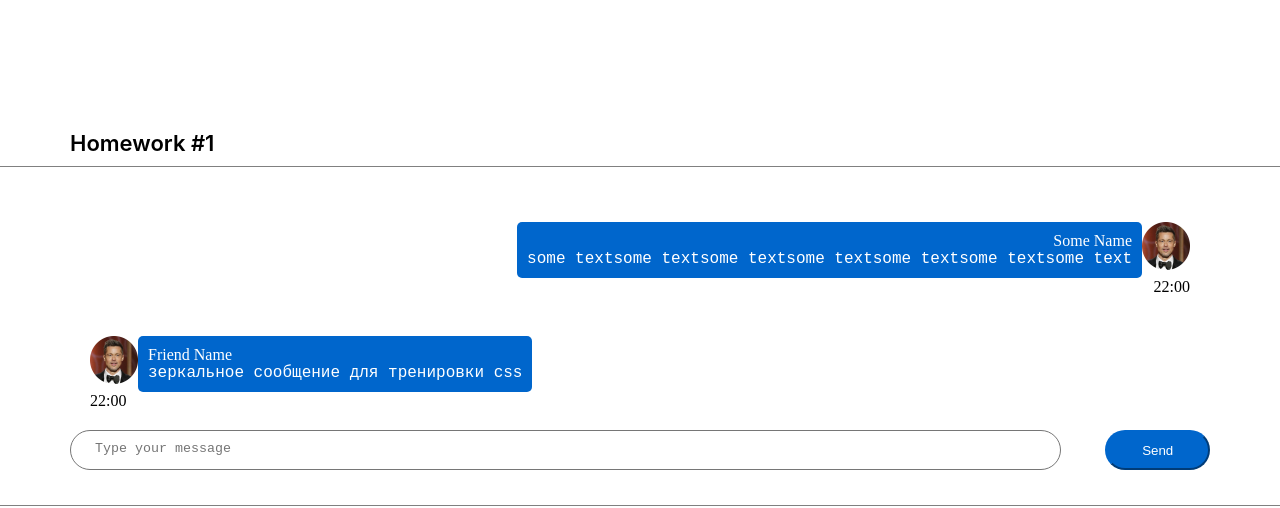
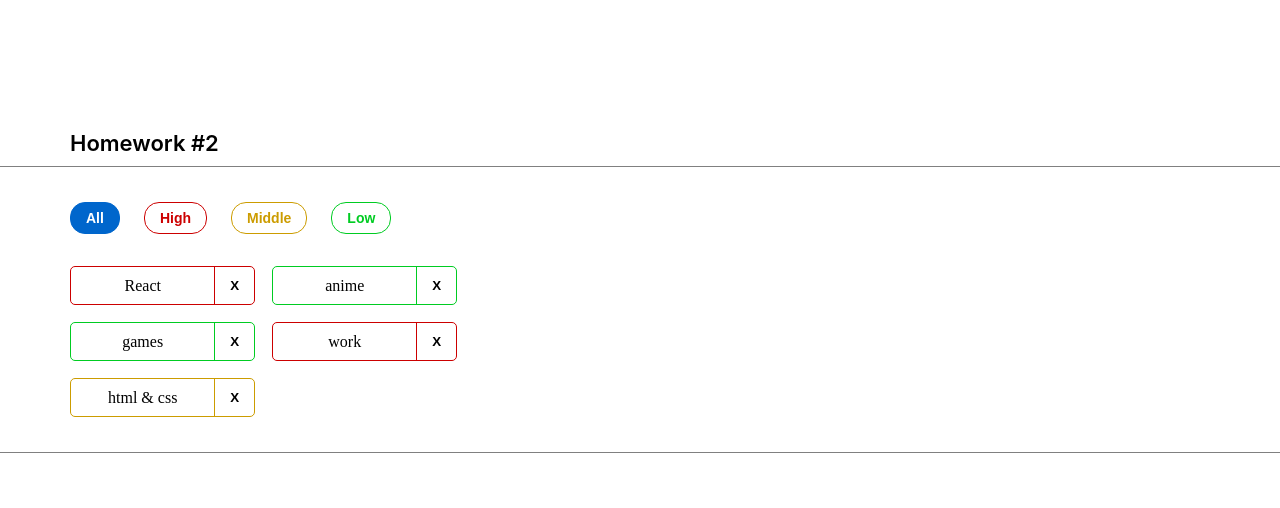
Before and after one commit to pasosh12/sprint2_HW, a React (Create React App) app: page /#/pre-junior in a window 1280 px wide. Shown: the top 508 px of the page. Built offline with nearby package versions, Linux system fonts and the light colour scheme.

Commit message:
hw2 done

```diff
--- a/src/s1-main/App.tsx
+++ b/src/s1-main/App.tsx
@@ -1,13 +1,13 @@
 import React from 'react'
 import s from './App.module.css'
 import HW1 from '../s2-homeworks/hw01/HW1'
-
+import HW2 from '../s2-homeworks/hw02/HW2'
 function App() {
     return (
         <div className={s.App}>
-            <HW1/>
+            {/* <HW1/> */}
             {/*раскомментировать по ходу выполнения*/}
-            {/*<HW2/>*/}
+            <HW2/>
             {/*<HW3/>*/}
             {/*<HW4/>*/}
 
--- a/src/s2-homeworks/hw02/HW2.tsx
+++ b/src/s2-homeworks/hw02/HW2.tsx
@@ -17,16 +17,16 @@
 * */
 
 // types
-export type AffairPriorityType = any // need to fix any
+export type AffairPriorityType = string
 export type AffairType = {
-    _id: any // need to fix any
-    name: any // need to fix any
+    _id: number
+    name: string
     priority: AffairPriorityType
 }
 export type FilterType = 'all' | AffairPriorityType
 
 // constants
-const defaultAffairs: any = [ // need to fix any
+const defaultAffairs: AffairType[] = [
     {_id: 1, name: 'React', priority: 'high'}, // студенты могут изменить содержимое name и количество элементов в массиве, ...priority не менять!
     {_id: 2, name: 'anime', priority: 'low'},
     {_id: 3, name: 'games', priority: 'low'},
@@ -35,23 +35,23 @@
 ]
 
 // pure helper functions
-export const filterAffairs = (affairs: any, filter: any): any => { // need to fix any
-
-
-    return affairs // need to fix
+export const filterAffairs = (affairs: AffairType[], filter: FilterType): AffairType[] => {
+    if (filter=='all') return affairs
+    affairs = affairs.filter(a => a.priority === filter)
+    return affairs
 }
-export const deleteAffair = (affairs: any, _id: any): any => { // need to fix any
-
-    return affairs // need to fix
+export const deleteAffair = (affairs: AffairType[], _id: number): AffairType[] => {
+    affairs = affairs.filter(a => a._id !== _id )
+    return affairs
 }
 
 function HW2() {
-    const [affairs, setAffairs] = useState<any>(defaultAffairs) // need to fix any
+    const [affairs, setAffairs] = useState<AffairType[]>(defaultAffairs)
     const [filter, setFilter] = useState<FilterType>('all')
 
     const filteredAffairs = filterAffairs(affairs, filter)
-    const deleteAffairCallback = (_id: any) => { // need to fix any
-        // need to fix
+    const deleteAffairCallback = (_id: number) => {
+        setAffairs(deleteAffair(affairs, _id))
     }
 
     return (
--- a/src/s2-homeworks/hw02/affairs/Affairs.tsx
+++ b/src/s2-homeworks/hw02/affairs/Affairs.tsx
@@ -4,23 +4,26 @@
 import s from './Affairs.module.css'
 
 type AffairsPropsType = {
-    data: any // need to fix any
-    setFilter: any
-    deleteAffairCallback: any
+    data: AffairType[]
+    setFilter: Function
+    deleteAffairCallback: Function
     filter: FilterType
 }
 
 function Affairs(props: AffairsPropsType) {
     const setAll = () => {
-        // need to fix
+        props.setFilter('all')
     }
     const setHigh = () => {
-        // need to fix
+        props.setFilter('high')
+
     }
     const setMiddle = () => {
-        // need to fix
+        props.setFilter('middle')
+
     }
     const setLow = () => {
+        props.setFilter('low')
         // need to fix
     }
 
--- a/src/s2-homeworks/hw02/affairs/affair/Affair.tsx
+++ b/src/s2-homeworks/hw02/affairs/affair/Affair.tsx
@@ -6,11 +6,12 @@
 type AffairPropsType = {
     // key не нужно типизировать
     affair: AffairType
-    deleteAffairCallback: any // need to fix any
+    deleteAffairCallback: Function
 }
 
 function Affair(props: AffairPropsType) {
     const deleteCallback = () => {
+        props.deleteAffairCallback(props.affair._id)
         // need to fix
     }
 
@@ -25,7 +26,7 @@
         >
             <div id={'hw2-name-' + props.affair._id} className={nameClass}>
                 {/*создаёт студент*/}
-
+                    {props.affair.name}
                 {/**/}
             </div>
             <div id={'hw2-priority-' + props.affair._id} hidden>
@@ -35,7 +36,8 @@
             <button
                 id={'hw2-button-delete-' + props.affair._id}
                 className={buttonClass}
-                // need to fix
+
+                onClick={deleteCallback}
 
             >
                 {/*текст кнопки могут изменить студенты*/}
```
